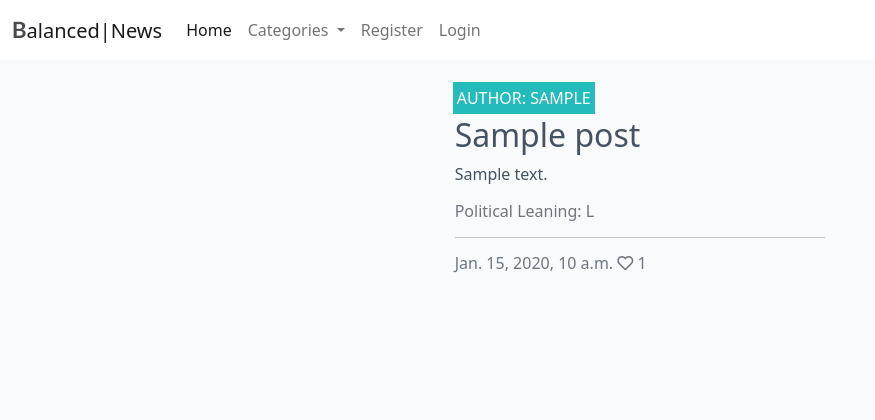
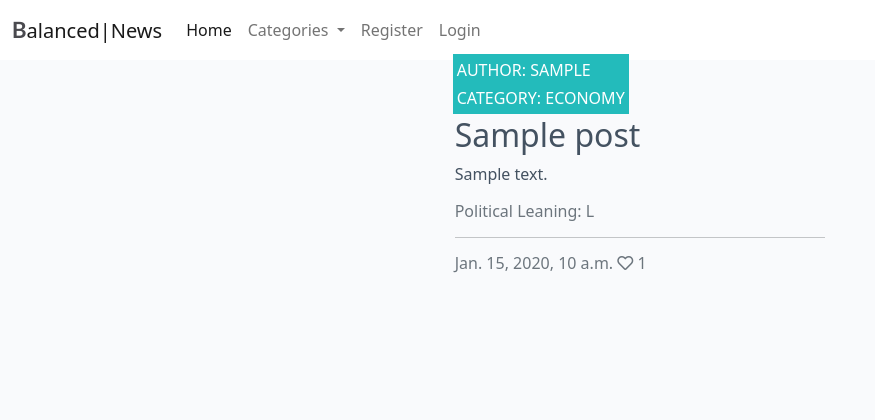
Before and after one commit to rotem711/balanced-news-app, a Django app: page / in a window 1280 px wide. Shown: the top 420 px of the page, without its empty margins (0-875 px from the left). Run offline with Django 3.2, Linux system fonts and the light colour scheme; tables that the repository leaves empty hold one stand-in row (values such as "Sample post").

```diff
--- a/news/urls.py
+++ b/news/urls.py
@@ -6,4 +6,5 @@ urlpatterns = [
     path("", views.PostList.as_view(), name='home'),
     path('sports/', sports, name='sports'),
     path('economy/', economy, name='economy'),
+
 ]
--- a/news/views.py
+++ b/news/views.py
@@ -1,4 +1,4 @@
-from django.shortcuts import render
+from django.shortcuts import render, get_object_or_404, redirect
 from django.views import generic
 from .models import Post
 
@@ -9,6 +9,18 @@ class PostList(generic.ListView):
     paginate_by = 6
 
 
+def post_detail(request, id):
+    post = get_object_or_404(Post, id=id)
+    if post.category == 'SPORTS':
+        return render(request, 'blog/sports_post_detail.html', {'post': post})
+    elif post.category == 'ECONOMY':
+        return render(request, 'blog/economy_post_detail.html', {'post': post})
+    elif post.category == 'POLITICAL':
+        return render(request, 'blog/political_post_detail.html', {'post': post})
+    else:
+        return redirect('home')
+
+
 def sports(request):
     return render(request, 'sports.html')
 
--- a/static/css/style.css
+++ b/static/css/style.css
@@ -52,6 +52,12 @@ body {
 }
 
 .author {
+    color: white;
+    margin: 4px;
+    text-transform: uppercase;
+}
+
+.category {
     color: white;
     margin: 4px;
     text-transform: uppercase;
--- a/templates/index.html
+++ b/templates/index.html
@@ -21,7 +21,9 @@
                                 {% endif %}
                                 <div class="image-flash">
                                     <p class="author">Author: {{ post.author }}</p>
+                                    <p class="category">Category: {{ post.category }}</p>
                                 </div>
+
                             </div>
                             <a href="#" class="post-link">
                                 <h2 class="card-title">{{ post.title }}</h2>
```
Also changed, not shown: README.md.
